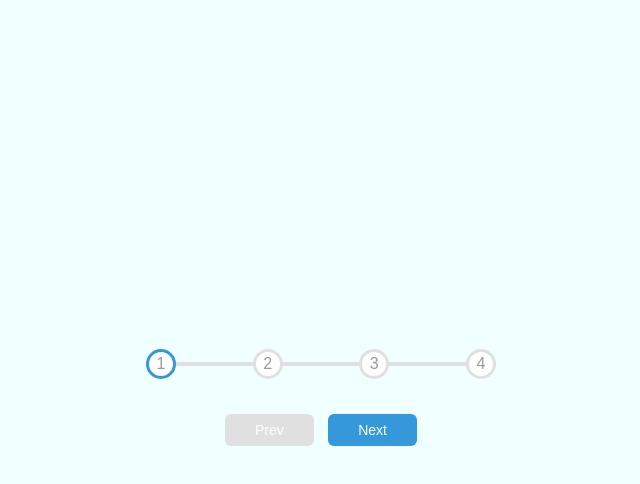
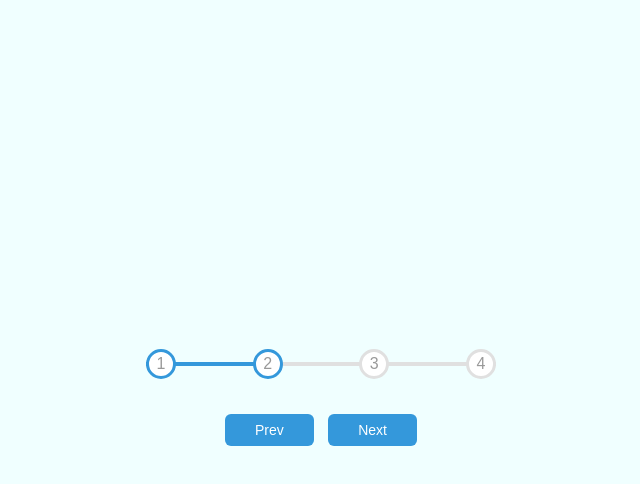
Before and after one commit to brunohbr/-50Days_Day02, a plain HTML site: page index.html in a window 1280 px wide. Both pictures are taken after a click on the button "Next". Shown: the whole page, without its empty margins (319-959 px from the left). Drawn offline with Linux system fonts and the light colour scheme.

Commit message:
javaScript pronto pronto

```diff
--- a/index.html
+++ b/index.html
@@ -17,7 +17,7 @@
               <div class="circle ">4</div>
         </div>
         <button class="btn" id="prev" disabled>Prev</button>
-        <button class="btn" id="Next">Next</button>
+        <button class="btn" id="next">Next</button>
     </div>
 
     <script src="./script.js"></script>
--- a/script.js
+++ b/script.js
@@ -0,0 +1,44 @@
+const progress = document.getElementById("progress");
+const prev = document.getElementById("prev");
+const next = document.getElementById("next");
+const circles = document.querySelectorAll(".circle");
+
+let currentActive = 1;
+
+next.addEventListener("click", () => {
+  currentActive++;
+  if (currentActive > circles.length) {
+    currentActive = circles.length;
+  }
+  update()
+});
+
+prev.addEventListener("click", () => {
+  currentActive--;
+  if (currentActive < 1) {
+    currentActive = 1;
+  }
+  update();
+});
+
+function update(){
+    circles.forEach((circle, idx) => {
+        if(idx < currentActive){
+           circle.classList.add('active')
+        }else{
+            circle.classList.remove('active')
+        }
+
+    })
+    const actives = document.querySelectorAll('.active')
+    progress.style.width = (actives.length - 1)/( circles.length - 1) * 100 + '%'
+
+    if(currentActive === 1){
+        prev.disabled = true
+    }else if (currentActive === circles.length){
+        next.disabled = true
+    }else{
+        prev.disabled = false
+        next.disabled = false
+    }
+}
```
